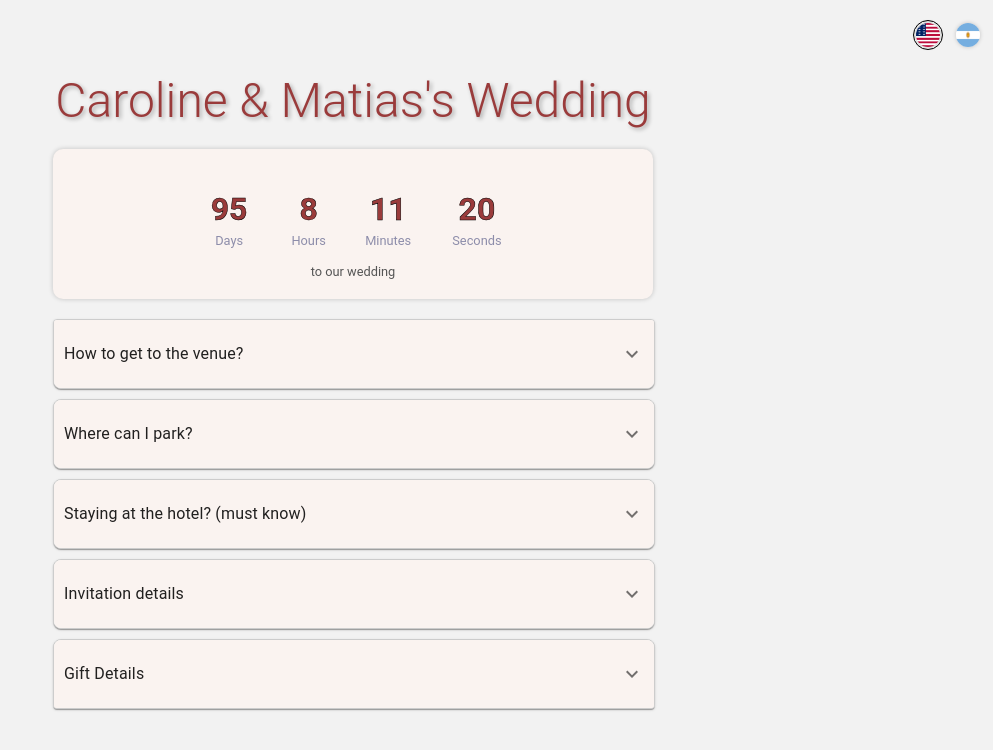
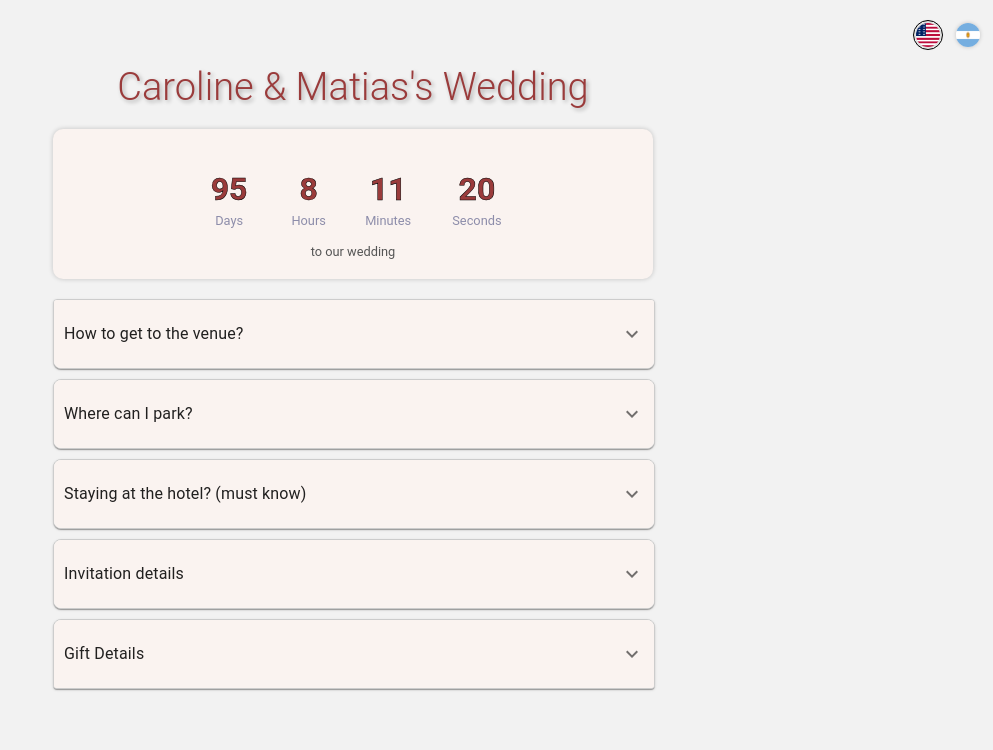
Before and after one commit to MatiasOgorinsky/WeddingFaq, a React (Create React App) app: page / in a window 1280 px wide. Shown: the top 750 px of the page, without its empty margins (287-1280 px from the left). Built offline with nearby package versions, Linux system fonts and the light colour scheme.

Commit message:
FIX TITLE

```diff
--- a/src/App.tsx
+++ b/src/App.tsx
@@ -33,7 +33,7 @@
 
 const WeddingTitle = styled.h1`
   font-family: 'Roboto', sans-serif;
-  font-size: 48px;
+  font-size: 38px;
   font-weight: 300;
   text-align: center;
   margin-bottom: 20px;
```
